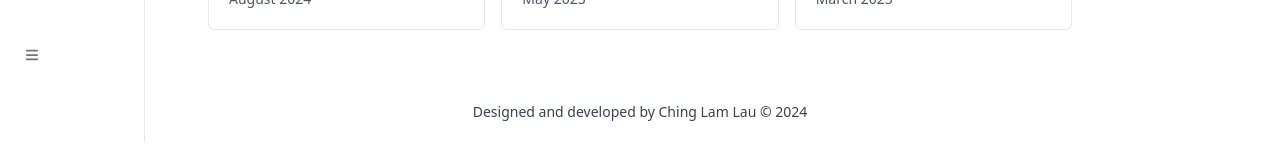
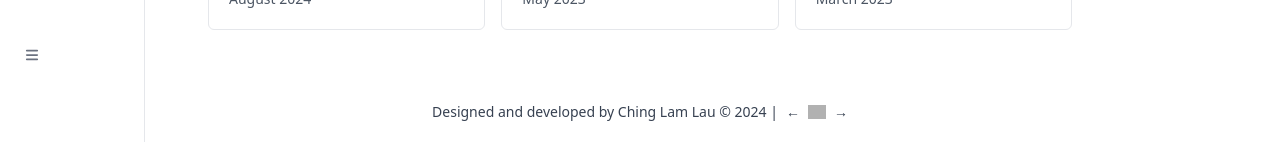
Before and after one commit to MiniCube11/website, a Next.js app: page / in a window 1280 px wide. Shown: the part 682-833 px from the top of the page. Built offline with nearby package versions, Linux system fonts and the light colour scheme; no server answers; grey boxes are pictures that could not be loaded.

Commit message:
Add CS Webring to footer

```diff
--- a/components/Footer.tsx
+++ b/components/Footer.tsx
@@ -1,13 +1,29 @@
 import Link from "next/link";
+import { useTheme } from "next-themes";
 
 const Footer = () => {
+    const theme = useTheme().theme || "light";
+
     return (
-        <footer className="text-center text-sm text-gray-700 p-8 dark:text-gray-300">
-            <Link href="https://github.com/MiniCube11/website" target="_blank" rel="noopener noreferrer" className="highlight">
-                Designed and developed by Ching Lam Lau © 2024
+        <footer className="flex w-screen justify-center text-center text-sm text-gray-700 p-8 dark:text-gray-300">
+            <Link href="https://github.com/MiniCube11/website" target="_blank" rel="noopener noreferrer" className="highlight mr-2">
+                Designed and developed by Ching Lam Lau © 2024 |
             </Link>
+            <div style={{ display: 'flex', alignItems: 'center', gap: '8px' }}>
+                <Link href='https://cs.uwatering.com/#https://chinglamlau.vercel.app/?nav=prev' className="highlight">←</Link>
+                <Link href='https://cs.uwatering.com/#https://chinglamlau.vercel.app/' target='_blank' className="highlight">
+                    <img
+                        src={`/images/cswebring${theme}.svg`}
+                        alt='CS Webring'
+                        style={{ width: '18px', height: 'auto', opacity: 0.8 }}
+                    />
+                </Link>
+                <Link href='https://cs.uwatering.com/#https://chinglamlau.vercel.app/?nav=next' className="highlight">→</Link>
+            </div>
         </footer>
     )
 }
 
 export default Footer;
+
+// flex items-center gap-[8px]"
```
Also changed, not shown: public/images/cswebringdark.svg (added), public/images/cswebringlight.svg (added).
